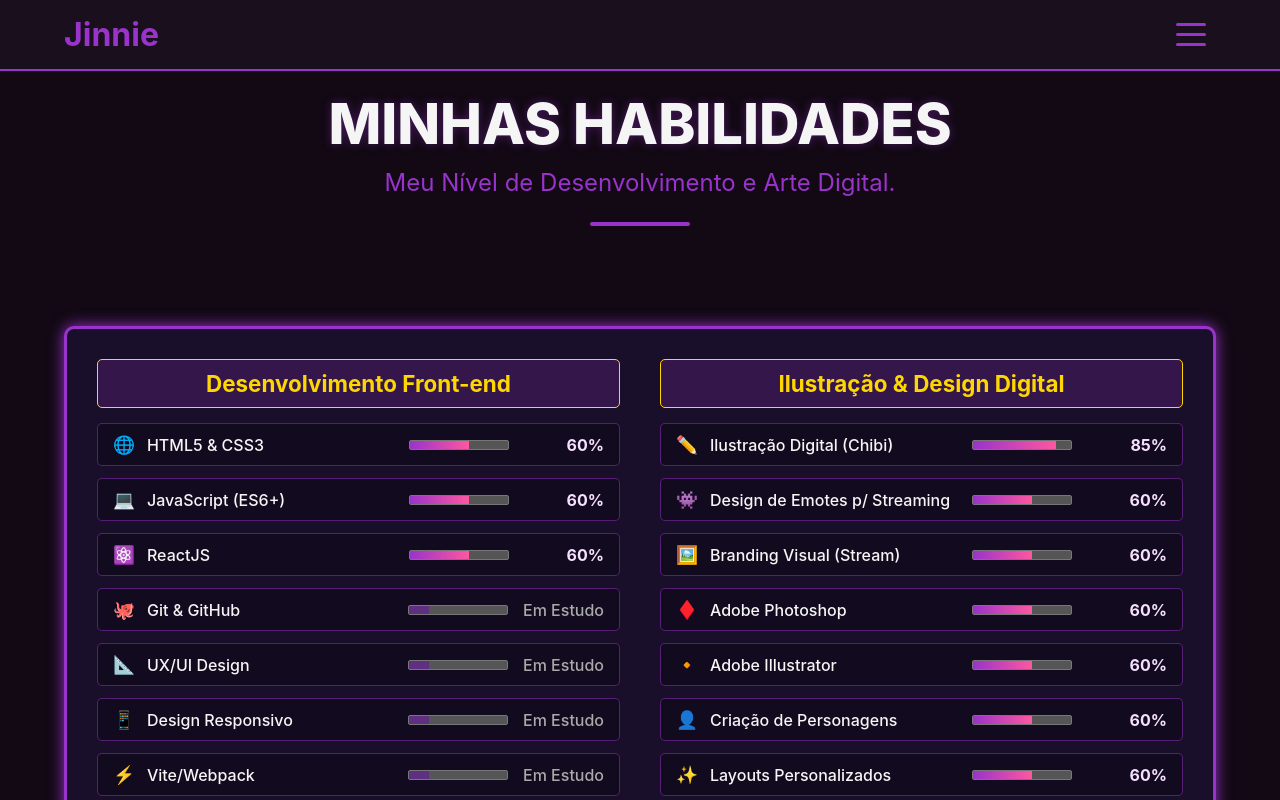
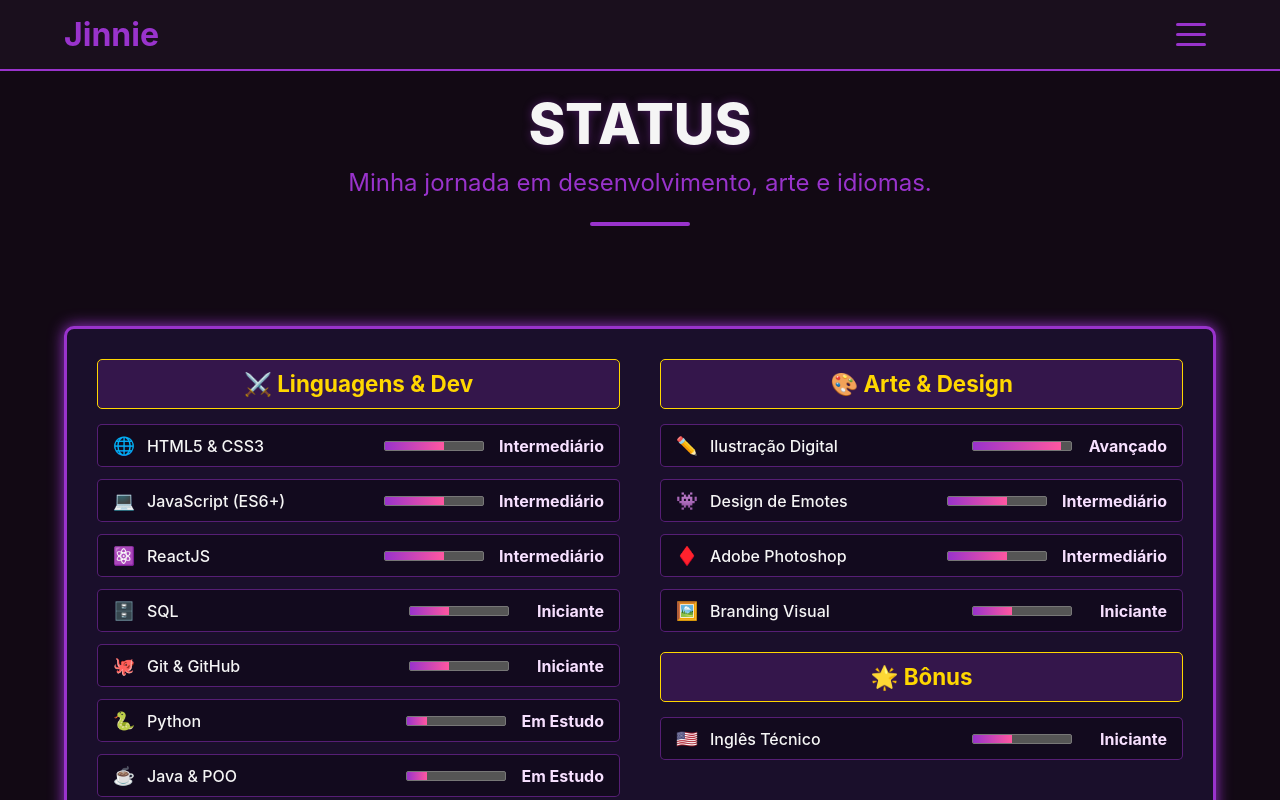
Before and after one commit to AdrielleJcds/Portfolio, a React (Vite) app: page /habilidades in a window 1280 px wide. Shown: the top 800 px of the page. Built offline with nearby package versions, Linux system fonts and the light colour scheme.

Commit message:
feat: refatoração da página de skills, atualização do README e inclusão de SQL e Inglês

```diff
--- a/src/pages/Skills.jsx
+++ b/src/pages/Skills.jsx
@@ -4,10 +4,12 @@
 
 const convertNivelToPercent = (nivel) => {
     switch (nivel) {
+        case 'Avançado':
+            return 90;
         case 'Intermediário':
             return 60;
-        case 'Avançado':
-            return 85;
+        case 'Iniciante':
+            return 40;
         case 'Em Estudo':
             return 20;
         default:
@@ -16,99 +18,76 @@
 };
 
 const DevSkills = [
-    { nome: "HTML5 & CSS3", nivel: "Intermediário", icone: "🌐", tipo: "dev" },
-    { nome: "JavaScript (ES6+)", nivel: "Intermediário", icone: "💻", tipo: "dev" },
-    { nome: "ReactJS", nivel: "Intermediário", icone: "⚛️", tipo: "dev" },
-    { nome: "Git & GitHub", nivel: "Em Estudo", icone: "🐙", tipo: "dev" },
-    { nome: "UX/UI Design", nivel: "Em Estudo", icone: "📐", tipo: "dev" },
-    { nome: "Design Responsivo", nivel: "Em Estudo", icone: "📱", tipo: "dev" },
-    { nome: "Vite/Webpack", nivel: "Em Estudo", icone: "⚡", tipo: "dev" },
-    { nome: "Context API & Redux", nivel: "Em Estudo", icone: "🔄", tipo: "dev" },
-    { nome: "Python", nivel: "Em Estudo", icone: "🐍", tipo: "dev" },
-    { nome: "Java & POO", nivel: "Em Estudo", icone: "☕", tipo: "dev" },
-    { nome: "C#", nivel: "Em Estudo", icone: "🔷", tipo: "dev" },
+    { nome: "HTML5 & CSS3", nivel: "Intermediário", icone: "🌐" },
+    { nome: "JavaScript (ES6+)", nivel: "Intermediário", icone: "💻" },
+    { nome: "ReactJS", nivel: "Intermediário", icone: "⚛️" },
+    { nome: "SQL", nivel: "Iniciante", icone: "🗄️" },
+    { nome: "Git & GitHub", nivel: "Iniciante", icone: "🐙" },
+    { nome: "Python", nivel: "Em Estudo", icone: "🐍" },
+    { nome: "Java & POO", nivel: "Em Estudo", icone: "☕" },
+    { nome: "C#", nivel: "Em Estudo", icone: "🔷" },
 ];
 
 const ArtSkills = [
-    { nome: "Ilustração Digital (Chibi)", nivel: "Avançado", icone: "✏️", tipo: "art" },
-    { nome: "Design de Emotes p/ Streaming", nivel: "Intermediário", icone: "👾", tipo: "art" },
-    { nome: "Branding Visual (Stream)", nivel: "Intermediário", icone: "🖼️", tipo: "art" },
-    { nome: "Adobe Photoshop", nivel: "Intermediário", icone: "♦️", tipo: "art" },
-    { nome: "Adobe Illustrator", nivel: "Intermediário", icone: "🔸", tipo: "art" },
-    { nome: "Criação de Personagens", nivel: "Intermediário", icone: "👤", tipo: "art" },
-    { nome: "Layouts Personalizados", nivel: "Intermediário", icone: "✨", tipo: "art" },
+    { nome: "Ilustração Digital", nivel: "Avançado", icone: "✏️" },
+    { nome: "Design de Emotes", nivel: "Intermediário", icone: "👾" },
+    { nome: "Adobe Photoshop", nivel: "Intermediário", icone: "♦️" },
+    { nome: "Branding Visual", nivel: "Iniciante", icone: "🖼️" },
 ];
 
+const BonusSkills = [
+    { nome: "Inglês Técnico", nivel: "Iniciante", icone: "🇺🇸" },
+];
 
 const Skills = () => {
+    const renderSkillList = (skills) => (
+        <ul className="skills-list">
+            {skills.map((skill, index) => {
+                const percentual = convertNivelToPercent(skill.nivel);
+                return (
+                    <li key={index} className="skill-item">
+                        <span className="skill-icon">{skill.icone}</span>
+                        <span className="skill-name">{skill.nome}</span>
+                        <div className="skill-progress-bar">
+                            <div
+                                className="skill-progress-fill"
+                                style={{ width: `${percentual}%` }}
+                            ></div>
+                        </div>
+                        <span className="skill-level">{skill.nivel}</span>
+                    </li>
+                );
+            })}
+        </ul>
+    );
+
     return (
         <section className="skills-page">
-
             <Selection
-                title="Minhas Habilidades"
-                subtitle="Meu Nível de Desenvolvimento e Arte Digital."
+                title="Status"
+                subtitle="Minha jornada em desenvolvimento, arte e idiomas."
             />
 
             <div className="skills-content rpg-status-layout">
-
                 <div className="skills-col rpg-window">
-
                     <div className="rpg-grid-container">
 
-                        <div className="rpg-column dev-column">
-                            <h4 className="rpg-group-title">Desenvolvimento Front-end</h4>
-                            <ul className="skills-list">
-                                {DevSkills.map((skill, index) => {
-                                    const percentual = convertNivelToPercent(skill.nivel);
-                                    const nivelText = skill.nivel === 'Em Estudo' ? 'Em Estudo' : `${percentual}%`;
-
-                                    return (
-                                        <li
-                                            key={`dev-${index}`}
-                                            className={`skill-item ${skill.nivel === 'Em Estudo' ? 'skill-in-progress' : ''}`}
-                                        >
-                                            <span className="skill-icon">{skill.icone}</span>
-                                            <span className="skill-name">{skill.nome}</span>
-                                            <div className="skill-progress-bar">
-                                                <div
-                                                    className="skill-progress-fill"
-                                                    style={{ width: `${percentual}%` }}
-                                                ></div>
-                                            </div>
-                                            <span className="skill-level">{nivelText}</span>
-                                        </li>
-                                    );
-                                })}
-                            </ul>
+                        <div className="rpg-column">
+                            <h4 className="rpg-group-title">⚔️ Linguagens & Dev</h4>
+                            {renderSkillList(DevSkills)}
                         </div>
 
-                        <div className="rpg-column art-column">
-                            <h4 className="rpg-group-title">Ilustração & Design Digital</h4>
-                            <ul className="skills-list">
-                                {ArtSkills.map((skill, index) => {
-                                    const percentual = convertNivelToPercent(skill.nivel);
-                                    const nivelText = `${percentual}%`;
+                        <div className="rpg-column">
+                            <h4 className="rpg-group-title">🎨 Arte & Design</h4>
+                            {renderSkillList(ArtSkills)}
 
-                                    return (
-                                        <li key={`art-${index}`} className="skill-item">
-                                            <span className="skill-icon">{skill.icone}</span>
-                                            <span className="skill-name">{skill.nome}</span>
-                                            <div className="skill-progress-bar">
-                                                <div
-                                                    className="skill-progress-fill"
-                                                    style={{ width: `${percentual}%` }}
-                                                ></div>
-                                            </div>
-                                            <span className="skill-level">{nivelText}</span>
-                                        </li>
-                                    );
-                                })}
-                            </ul>
+                            <h4 className="rpg-group-title" style={{ marginTop: '20px' }}>🌟 Bônus</h4>
+                            {renderSkillList(BonusSkills)}
                         </div>
+
                     </div>
                 </div>
             </div>
-
         </section>
     );
 };
--- a/src/style/Projects.css
+++ b/src/style/Projects.css
@@ -7,7 +7,8 @@
 /* --- GRID DE PROJETOS --- */
 .projects-grid {
     display: grid;
-    grid-template-columns: repeat(auto-fit, minmax(400px, 1fr));
+    /* Reduzido para 320px para melhor comportamento ANTES de quebrar para coluna única */
+    grid-template-columns: repeat(auto-fit, minmax(320px, 1fr));
     gap: 50px;
     margin-bottom: 70px;
 }
@@ -23,6 +24,7 @@
     display: flex;
     flex-direction: column;
     justify-content: space-between;
+    min-width: 0; /* Ajuda a garantir que o conteúdo não force a largura */
 }
 
 .project-card:hover {
@@ -143,14 +145,25 @@
     box-shadow: 0 0 15px var(--cor-destaque);
 }
 
-/* --- Responsividade --- */
+/* ---------------------------------------------------------------------- */
+/* --- RESPONSIVIDADE --- */
+/* ---------------------------------------------------------------------- */
+
+/* Telas de Tablet / Mobile Grande (Abaixo de 900px) */
 @media (max-width: 900px) {
+    /* RESOLVE O SCROLL HORIZONTAL: Força 1 coluna e anula o minmax(400px) */
     .projects-grid {
         grid-template-columns: 1fr;
         gap: 40px;
     }
+
+    .projects-section-content {
+        padding-left: 5%;
+        padding-right: 5%;
+    }
 }
 
+/* Celulares Menores (Abaixo de 600px) */
 @media (max-width: 600px) {
     .project-card {
         padding: 30px 20px;
```
